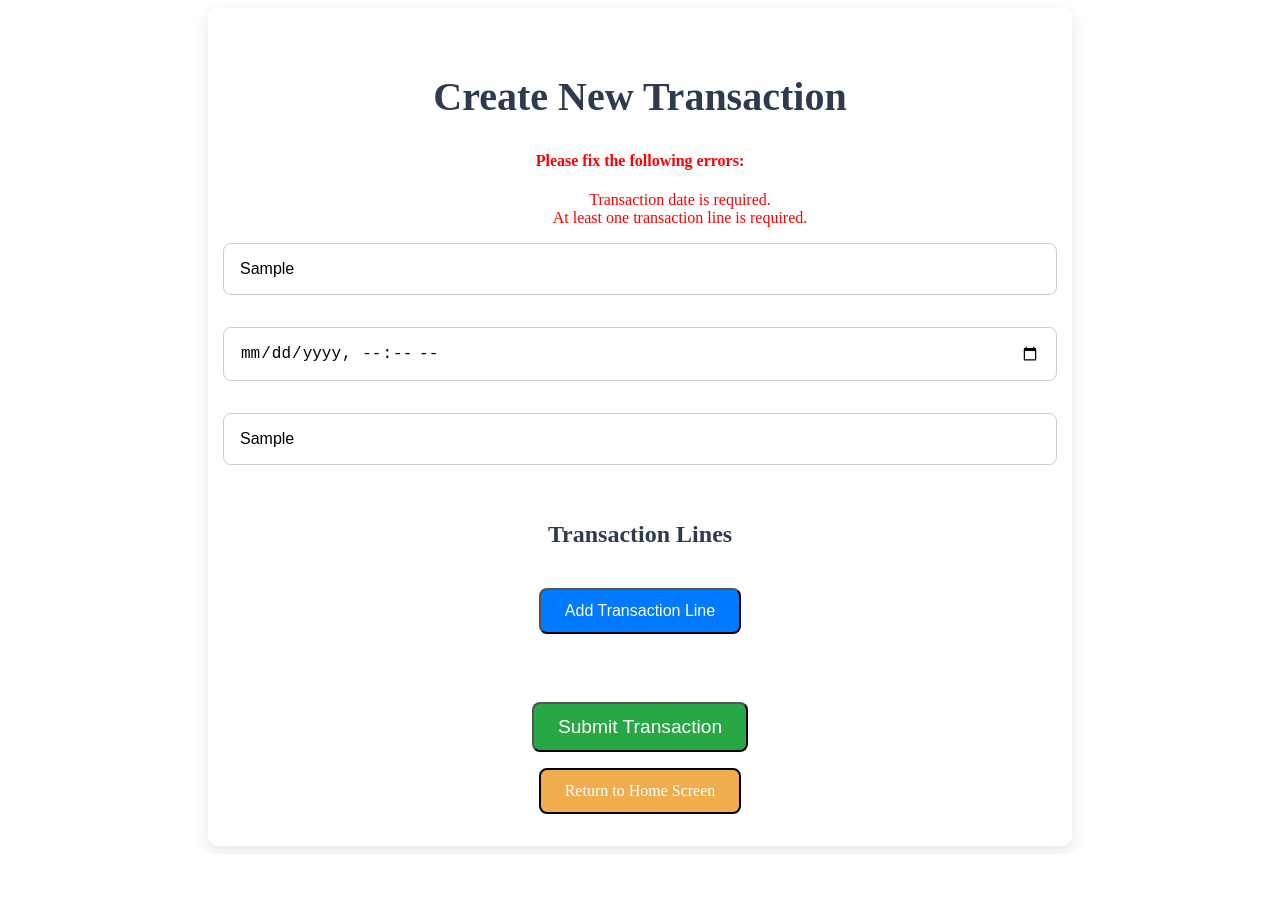
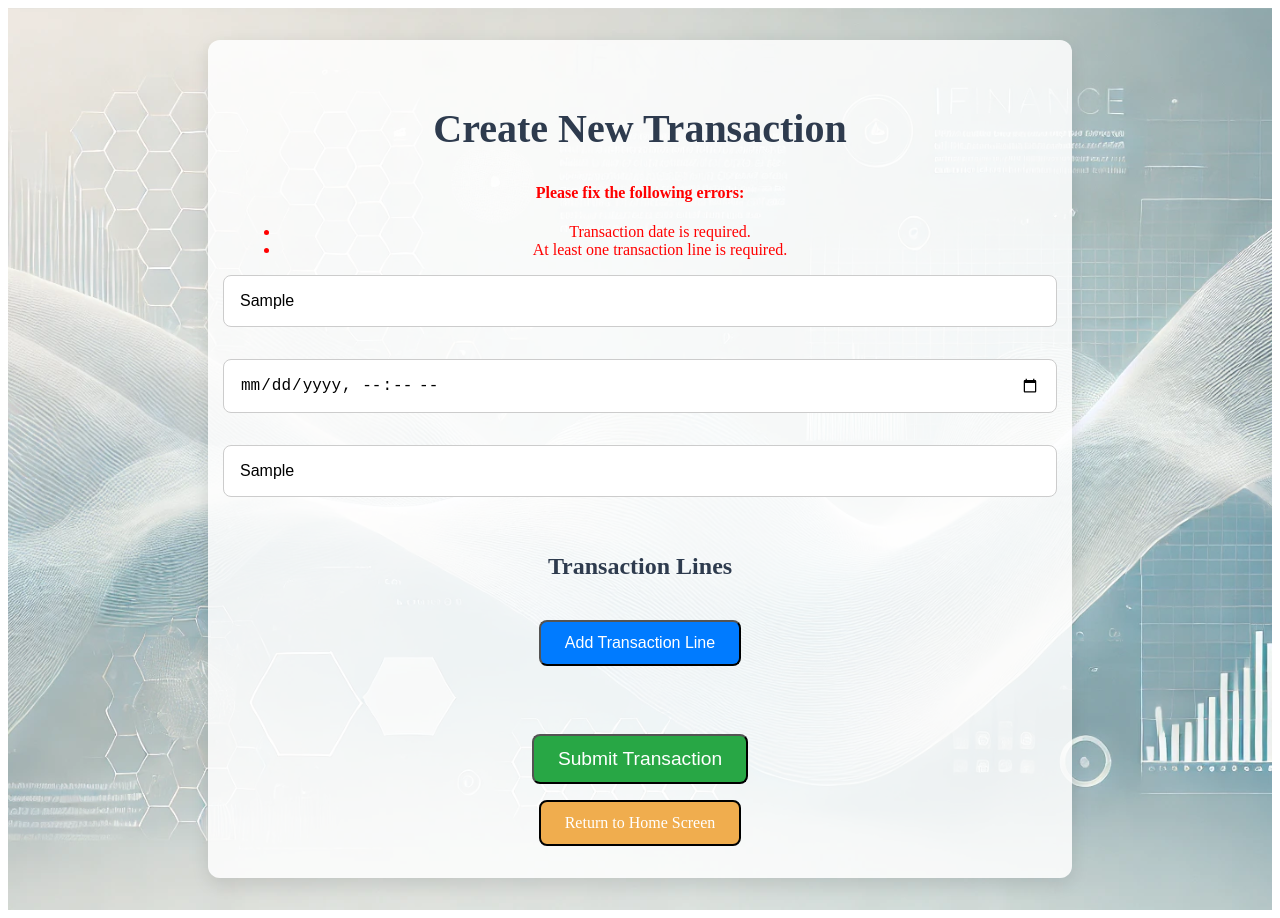
Before and after one commit to 4320Group20/Phase2, a React (Create React App) app in the folder client/: page /transactions/new in a window 1280 px wide. Both pictures are taken after typing "Sample", "Sample" into the empty fields and a click on the button "Submit Transaction". Before the commit the page ends 854 px from the top, so only its background shows below. Built offline with nearby package versions, Linux system fonts and the light colour scheme.

Commit message:
New Transaction Form Design

```diff
--- a/client/src/views/TransactionForm.jsx
+++ b/client/src/views/TransactionForm.jsx
@@ -1,6 +1,7 @@
 import React, { useState } from 'react';
 import TransactionLineInput from '../components/TransactionLineInput';
 import { Link } from 'react-router-dom'; // Import for navigation using Link
+import bgImage from '../assets/webBackground.webp';
 
 function TransactionForm() {
     const [transaction, setTransaction] = useState({
@@ -84,7 +85,6 @@ function TransactionForm() {
             totalCredited += credit;
         });
 
-        // Double-entry check: Total debited must equal total credited
         if (totalDebited !== totalCredited) {
             newErrors.push('Total debited amount must equal total credited amount for double-entry accounting.');
         }
@@ -94,16 +94,22 @@ function TransactionForm() {
     };
 
     return (
+<div style={styles.page}>
+      {/* ← This is your semi-opaque “card” in front of it */}
       <div style={styles.container}>
         <h2 style={styles.title}>Create New Transaction</h2>
+
         {errors.length > 0 && (
           <div style={styles.errorContainer}>
             <h4>Please fix the following errors:</h4>
             <ul>
-                        {errors.map((err, idx) => <ul key={idx}>{err}</ul>)}
+              {errors.map((err, idx) => (
+                <li key={idx}>{err}</li>
+              ))}
             </ul>
           </div>
         )}
+
         <form onSubmit={handleSubmit} style={styles.form}>
           <input
             type="text"
@@ -127,26 +133,47 @@ function TransactionForm() {
           />
 
           <h3 style={styles.subTitle}>Transaction Lines</h3>
-                {transaction.lines.map((line, index) => (
+          {transaction.lines.map((line, idx) => (
             <TransactionLineInput
-                        key={index}
-                        index={index}
+              key={idx}
+              index={idx}
               line={line}
               onChange={handleLineChange}
               onRemove={removeLine}
             />
           ))}
-                <button type="button" onClick={addLine} style={styles.addLineButton}>Add Transaction Line</button>
-                <br /><br />
-                <button type="submit" style={styles.submitButton}>Submit Transaction</button>
+
+          <button
+            type="button"
+            onClick={addLine}
+            style={styles.addLineButton}
+          >
+            Add Transaction Line
+          </button>
+          <br />
+          <br />
+          <button type="submit" style={styles.submitButton}>
+            Submit Transaction
+          </button>
         </form>
 
-            <Link to="/" style={styles.returnButton}>Return to Home Screen</Link>
+        <Link to="/" style={styles.returnButton}>
+          Return to Home Screen
+        </Link>
+      </div>
     </div>
   );
 }
 
 const styles = {
+
+    page: {
+        backgroundImage: `url(${bgImage})`,
+        backgroundSize:    'cover',
+        backgroundPosition:'center',
+        minHeight:         '100vh',
+        padding:           '2rem 0',
+    },
     container: {
         padding: '2rem',
         maxWidth: '800px',
```
Lines whose indentation alone changed are shown as unchanged.
